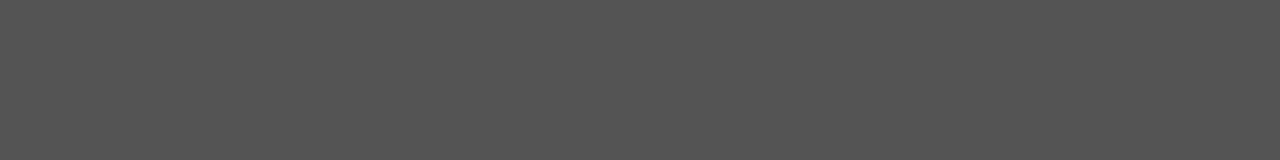
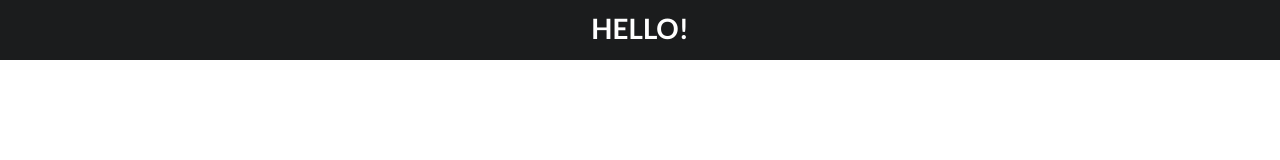
Before and after one commit to tonykappen123/resume, a plain HTML site: page index.html in a window 1280 px wide. Drawn offline with nearby package versions, Linux system fonts and the light colour scheme.

Commit message:
Update index.html

```diff
--- a/index.html
+++ b/index.html
@@ -7,7 +7,16 @@
 
   <body class ="pushable">
     <div class ="ui large top fixed menu transition hidden">
+    </div>
+    <div class="pusher">
+      <div class ="ui inverted vertical masthead center aligned segment">
+        <div class="ui text container">
+          <h1 class=" ui inverted header">
+            HELLO!
+          </h1>
+        </div>
 
+      </div>
     </div>
 
   </body>
```
